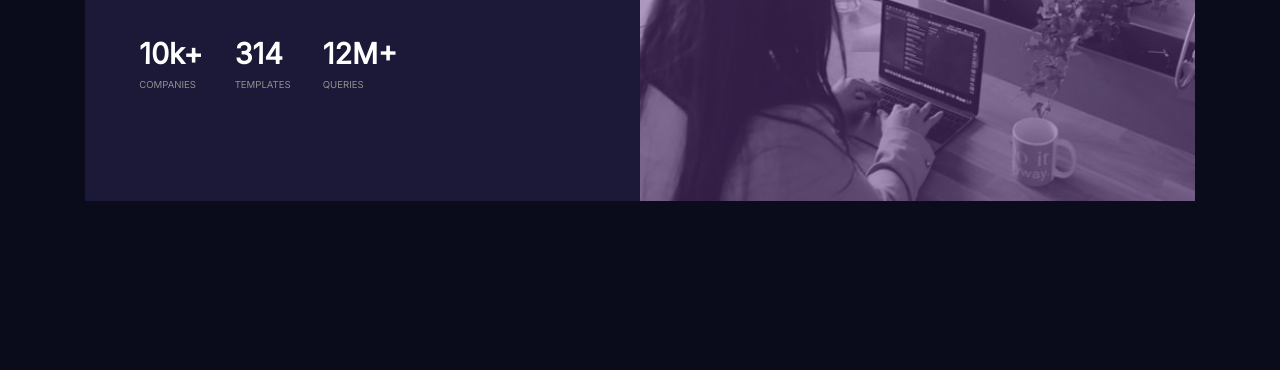
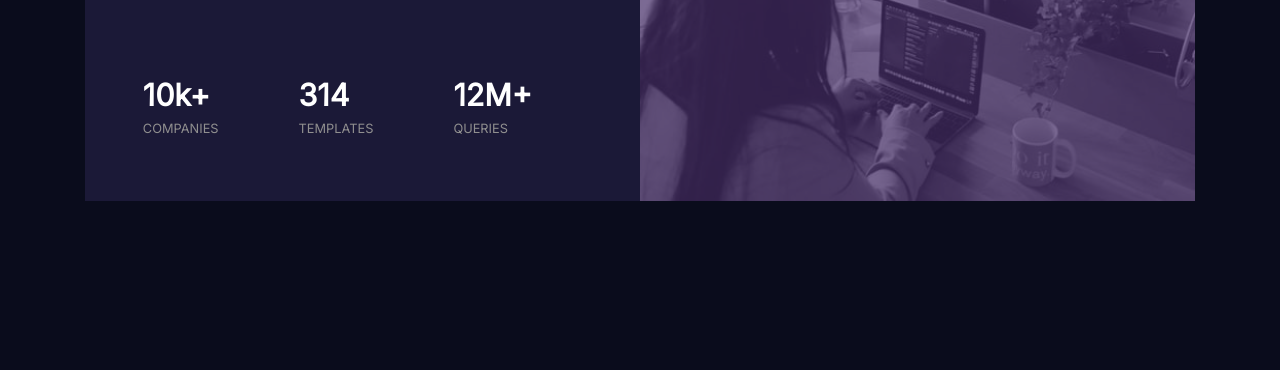
Before and after one commit to BrunoPerica/Stats-preview-card-component, a plain HTML site: page index.html in a window 1280 px wide. Shown: the part 430-800 px from the top of the page. Drawn offline with Linux system fonts and the light colour scheme.

Commit message:
Update index.css

```diff
--- a/index.css
+++ b/index.css
@@ -21,7 +21,7 @@ background-color: rgb(129, 129, 191);
 width: 50%;
 position: relative;
 left: 5%;
-top: 3rem;
+top: 4.5rem;
 
 }
 .second{
@@ -30,13 +30,13 @@ width: 50%;
 .img{
     width: 100%;
     height: 100%;
-    filter: opacity(0.5) drop-shadow(0 0 #AB5CDB);
+    filter: opacity(0.3) drop-shadow(0 0 #AB5CDB);
 }
 .table{
-    border-spacing: 2rem 0.5rem;
-    margin-top: 10%;
+    border-spacing: 5rem 0.5rem;
+    margin-top: 13%;
     position: relative;
-    right: 6%;
+    right: 14%;
     color: white;
 }
 p{
@@ -53,11 +53,11 @@ h1{
     margin-right: 5rem;
 }
 .tr1{
-    font-size: 1.8rem;
+    font-size: 1.9rem;
     font-weight: bold;
 }
 
 .tr2{
-    font-size: 0.6rem;
+    font-size: 0.8rem;
     color:rgb(144, 143, 143) ;
 }
```
